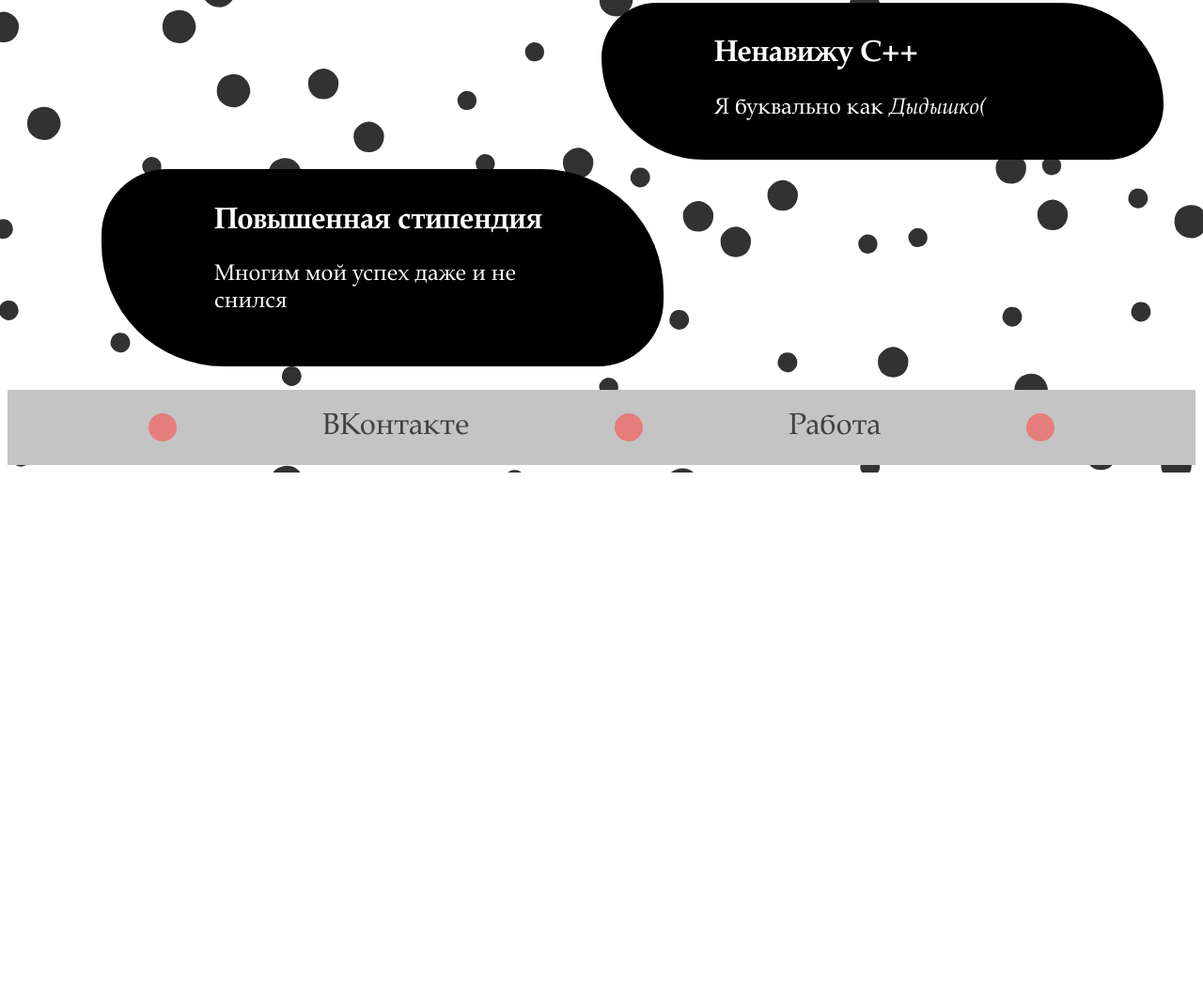
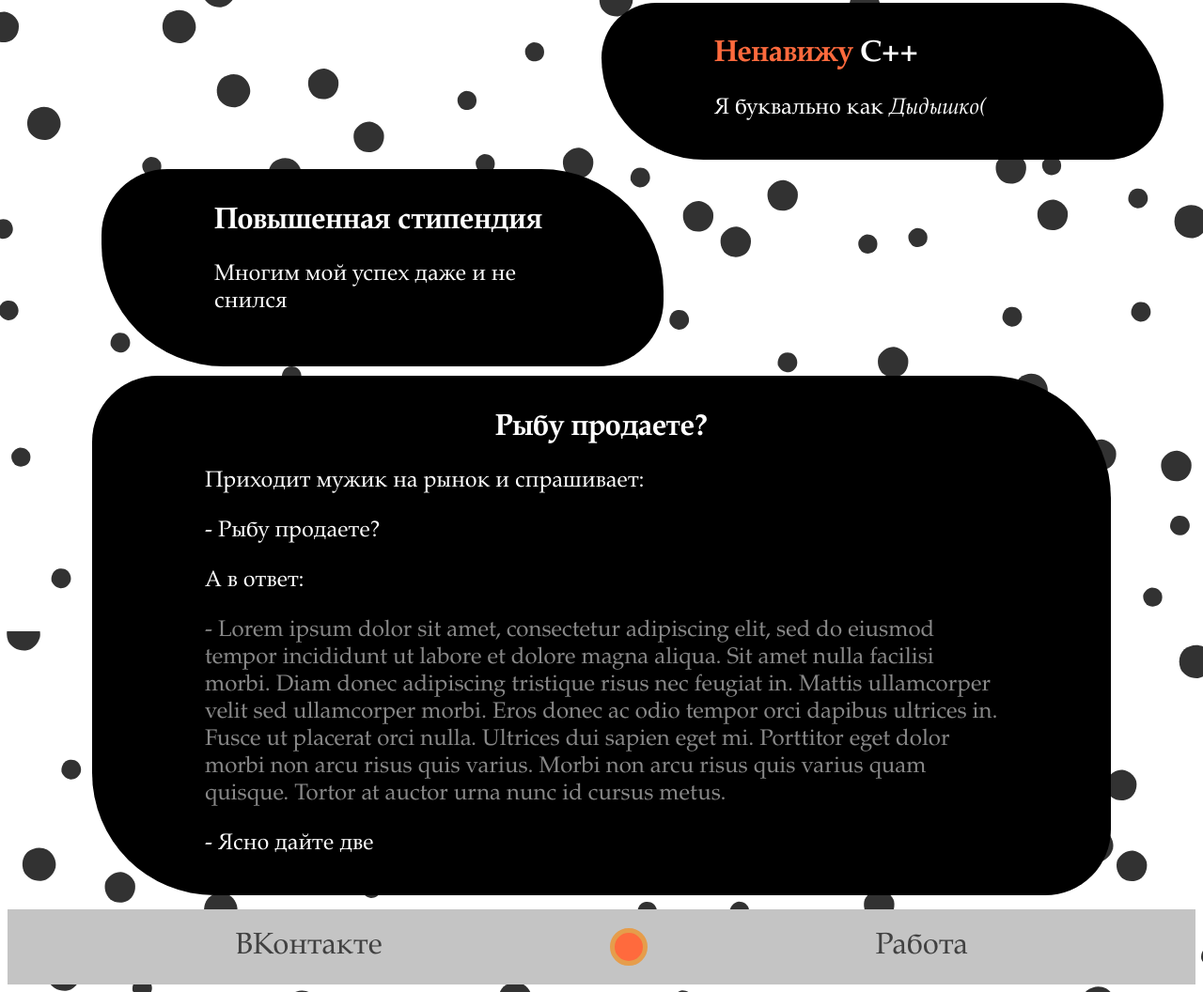
Before and after one commit to Patronogenesys/Web_Tech_Dubn, a plain HTML site: page dz_1/index.html in a window 1280 px wide. Shown: the part 608-1664 px from the top of the page at 94% size. Before the commit the page ends 1111 px from the top, so only its background shows below. Drawn offline with Linux system fonts and the light colour scheme.

Commit message:
Финалочка

```diff
--- a/dz_1/index.html
+++ b/dz_1/index.html
@@ -10,7 +10,7 @@
 
 <body>
     <div class="header">
-        <h1>Сайт Ильи Бедрицкого .</h1>
+        <h1>Сайт Ильи Бедрицкого <span class="accent_text">.</span></h1>
     </div>
     <div class="main">
 
@@ -25,7 +25,7 @@
         </div>
 
         <div class="para_3 para">
-            <h1>Ненавижу C++</h1>
+            <h1> <span class="accent_text">Ненавижу</span> C++</h1>
             <p>Я буквально как <i>Дыдышко(</i></p>
         </div>
 
@@ -33,14 +33,20 @@
             <h1>Повышенная стипендия</h1>
             <p>Многим мой успех даже и не снился</p>
         </div>
+        <div class="big_para">
+            <h1 class="big_para_h1">Рыбу продаете?</h1>
+            <p>Приходит мужик на рынок и спрашивает:</p>
+            <p>- Рыбу продаете?</p>
+            <P>А в ответ:</P>
+            <p class="transparent_anim">- Lorem ipsum dolor sit amet, consectetur adipiscing elit, sed do eiusmod tempor incididunt ut labore et dolore magna aliqua. Sit amet nulla facilisi morbi. Diam donec adipiscing tristique risus nec feugiat in. Mattis ullamcorper velit sed ullamcorper morbi. Eros donec ac odio tempor orci dapibus ultrices in. Fusce ut placerat orci nulla. Ultrices dui sapien eget mi. Porttitor eget dolor morbi non arcu risus quis varius. Morbi non arcu risus quis varius quam quisque. Tortor at auctor urna nunc id cursus metus.</p>
+            <p>- Ясно дайте две</p>
+        </div>
     </div>
     <div class="footer">
         <div class="layout">
-            <div class="separator"></div>
             <a href="https://vk.com/kvazarvsz">ВКонтакте</a>
             <div class="separator"></div>
             <a href="https://vk.com/taracan_dom">Работа</a>
-            <div class="separator"></div>
         </div>
     </div>
 </body>
--- a/dz_1/style.css
+++ b/dz_1/style.css
@@ -73,6 +73,29 @@ body {
     margin: 10px;
 }
 
+.big_para {
+    padding: 15px 120px;
+    color: #ffffff;
+    border-radius: 70px 130px;
+    background-color: #000000;
+    transition: width 500ms ease-out, margin 500ms ease-out;
+}
+
+.big_para_h1 {
+    text-align: center;
+    font-size: xx-large;
+}
+
+.transparent_anim {
+    color: #ffffff88;
+    transition: color 200ms linear;
+}
+
+.transparent_anim:hover {
+    color: rgba(230, 158, 75, 0.705);
+    transition: color 200ms linear;
+}
+
 .layout {
     font-size: xx-large;
     font-weight: 100;
@@ -101,8 +124,15 @@ a:hover {
 }
 
 .separator {
-    background: rgba(255, 70, 70, 0.562);
-    border-radius: 15px;
+    background: rgb(255, 106, 61);
+    border-color: rgb(230, 157, 75);
+    border-style: solid;
+    border-width: 5px;
+    border-radius: 25px;
     width: 30px;
     height: 30px;
 }
+
+.accent_text {
+    color: rgb(255, 106, 61);
+}
```
